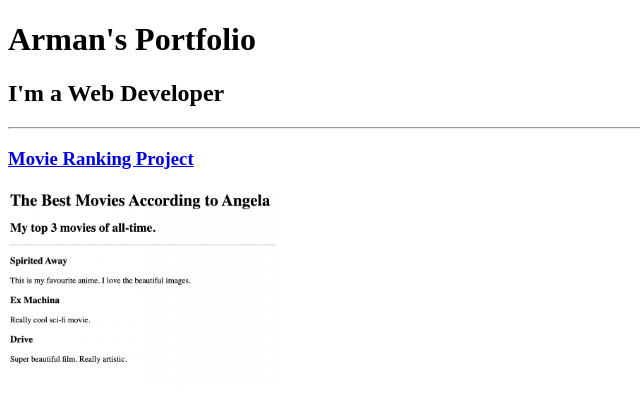
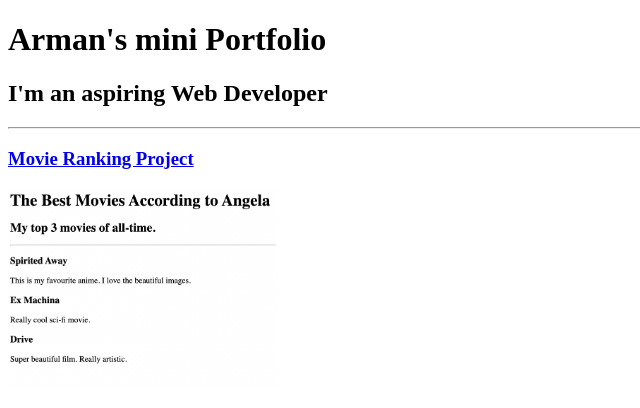
Before and after one commit to ArmanAyub/html-portfolio, a plain HTML site: page index.html in a window 1280 px wide. Shown: the top 408 px of the page, without its empty margins (0-640 px from the left). Drawn offline with Linux system fonts and the light colour scheme.

Commit message:
index.html

```diff
--- a/index.html
+++ b/index.html
@@ -3,12 +3,12 @@
 
 <head>
   <meta charset="UTF-8">
-  <title>Angela's Portfolio</title>
+  <title>Arman's mini Portfolio</title>
 </head>
 
 <body>
-  <h1>Arman's Portfolio</h1>
-  <h2>I'm a Web Developer</h2>
+  <h1>Arman's mini Portfolio</h1>
+  <h2>I'm an aspiring Web Developer</h2>
   <hr />
   <h3><a href="./public/movie-ranking.html">Movie Ranking Project</a></h3>
   <img src="./assets/images/movie-ranking.png" height="200" alt="movie ranking project preview"/>
```
